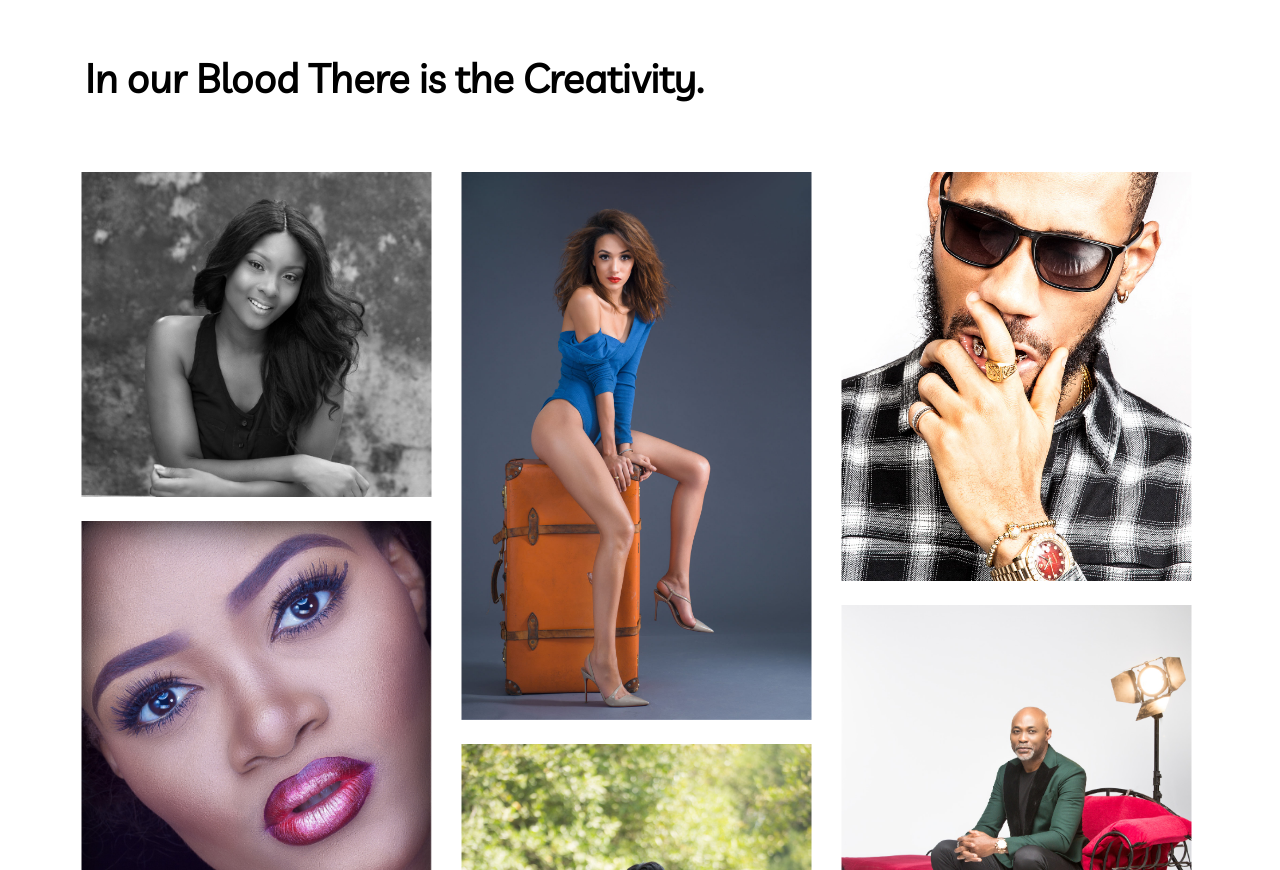
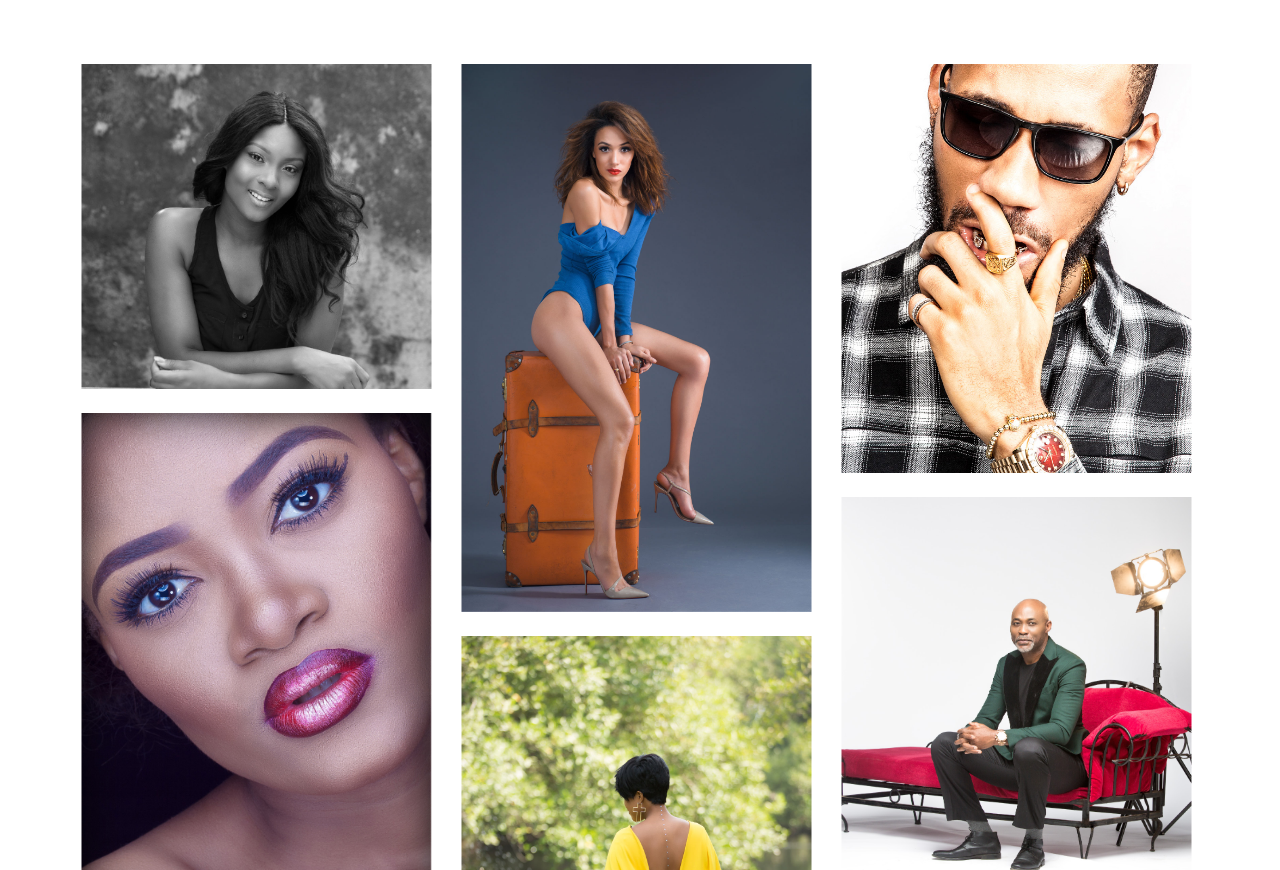
Before and after one commit to Chuksremi15/paulukonu, a website: page src/index.html in a window 1280 px wide. Shown: the part 800-1670 px from the top of the page. Drawn offline with nearby package versions, Linux system fonts and the light colour scheme; some packages are replaced by stand-ins of ours; a script that the page names is missing; a web font is replaced by a local one.

Commit message:
commented out  some html element

```diff
--- a/src/index.html
+++ b/src/index.html
@@ -18,7 +18,7 @@
     <link rel="stylesheet" href="css/slick.css" />
     <title>Excepts</title>
   </head>
-  <body class="containers">
+  <body>
     <header>
       <div class="menu-btn">
         <div class="btn-line"></div>
@@ -92,18 +92,6 @@
         <a href="#myCarousel" data-slide="next" class="carousel-control-next">
           <span class="carousel-control-next-icon"></span>
         </a>
-      </div>
-    </section>
-
-    <section class="mt-5">
-      <div class="container">
-        <div class="row">
-          <div class="col">
-            <div class="myDisplay myDisplay1 creative">
-              In our Blood There is the Creativity.
-            </div>
-          </div>
-        </div>
       </div>
     </section>
 
@@ -252,7 +240,7 @@
       </div>
     </section>
 
-    <section class="my-5">
+    <!-- <section class="my-5">
       <div class="container">
         <div class="row">
           <div class="col-sm-4">
@@ -296,6 +284,18 @@
         </div>
       </div>
     </section>
+
+    <section class="mt-5">
+      <div class="container">
+        <div class="row">
+          <div class="col">
+            <div class="myDisplay myDisplay1 creative">
+              In our Blood There is the Creativity.
+            </div>
+          </div>
+        </div>
+      </div>
+    </section> -->
 
     <!-- About and take a picture section -->
     <section>
```
